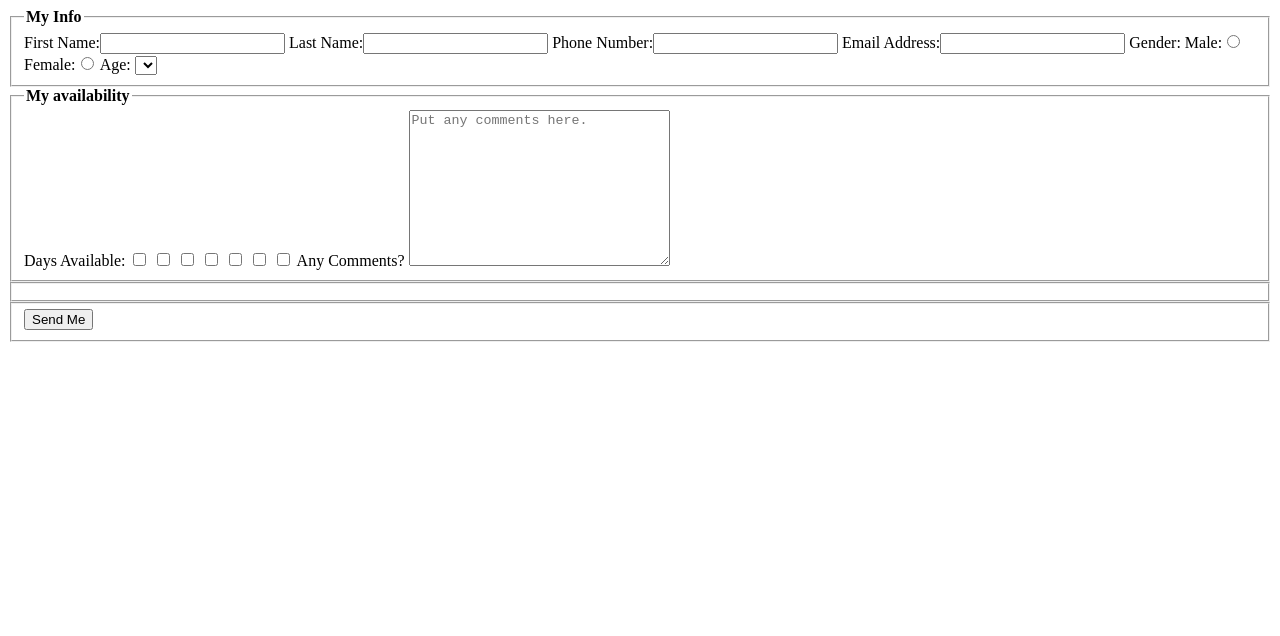
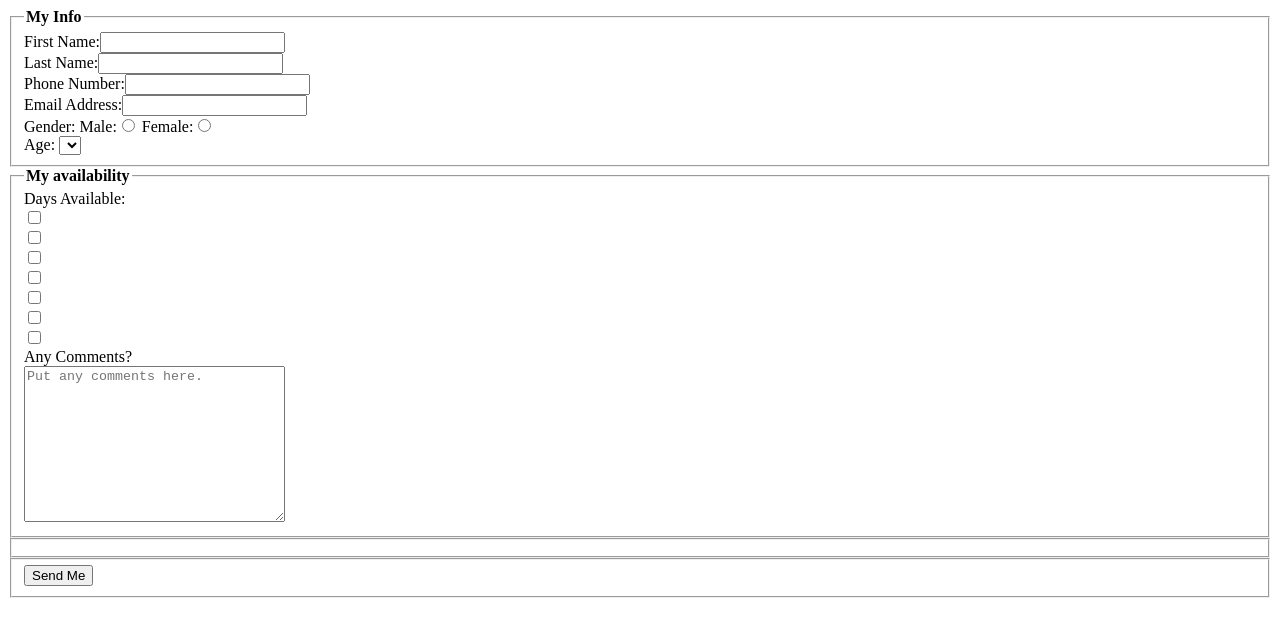
Before and after one commit to akalalane/lab4, a plain HTML site: page index.html in a window 1280 px wide. Drawn offline with Linux system fonts and the light colour scheme.

Commit message:
Update index.html

```diff
--- a/index.html
+++ b/index.html
@@ -8,13 +8,24 @@
     <form action="http://bloomingdale.sat.iit.edu/kriedan/lab3formscript.php" method="post">
       <fieldset>
         <legend><strong>My Info</strong></legend>
+        <div>
           <label>First Name:<input type="text" name="first_name_field"></label>
+        </div>
+        <div>
           <label>Last Name:<input type="text" name="last_name_field"></label>
+        </div>
+        <div>
           <label>Phone Number:<input type="text" name="phone_field"></label>
+        </div>
+        <div>
           <label>Email Address:<input type="text" name="email_field"></label>
+        </div>
+        <div>
           <label>Gender:</label>
           <label>Male:<input type="radio" name="gender_field" value="Male"></label>
           <label>Female:<input type="radio" name="gender_field" value="Female"></label>
+        </div>
+        <div>
           <label>Age:</label>
           <select name="age_field">
             <option value="under 18"></option>
@@ -25,19 +36,24 @@
             <option value="55 - 64"></option>
             <option value="65 and over"></option>
           </select>
+        </div>
       </fieldset>
       <fieldset>
         <legend><strong>My availability</strong></legend>
-        <label>Days Available:</label>
-        <label><input type="checkbox" name="available_field[]" value="Monday"></label>
-        <label><input type="checkbox" name="available_field[]" value="Tuesday"></label>
-        <label><input type="checkbox" name="available_field[]" value="Wednesday"></label>
-        <label><input type="checkbox" name="available_field[]" value="Thursday"></label>
-        <label><input type="checkbox" name="available_field[]" value="Friday"></label>
-        <label><input type="checkbox" name="available_field[]" value="Saturday"></label>
-        <label><input type="checkbox" name="available_field[]" value="Sunday"></label>
-        <label>Any Comments?</label>
+        <div>
+          <label>Days Available:</label><br>
+          <label><input type="checkbox" name="available_field[]" value="Monday"></label><br>
+          <label><input type="checkbox" name="available_field[]" value="Tuesday"></label><br>
+          <label><input type="checkbox" name="available_field[]" value="Wednesday"></label><br>
+          <label><input type="checkbox" name="available_field[]" value="Thursday"></label><br>
+          <label><input type="checkbox" name="available_field[]" value="Friday"></label><br>
+          <label><input type="checkbox" name="available_field[]" value="Saturday"></label><br>
+          <label><input type="checkbox" name="available_field[]" value="Sunday"></label><br>
+        </div>
+        <div>
+          <label>Any Comments?</label><br>
           <textarea cols="30" rows="10" name="comments_field" placeholder="Put any comments here."></textarea>
+        </div>
       </fieldset>
       <fieldset>
         <input type="hidden" name="hidden_field" value="glane3">
```
Lines whose indentation alone changed are shown as unchanged.
